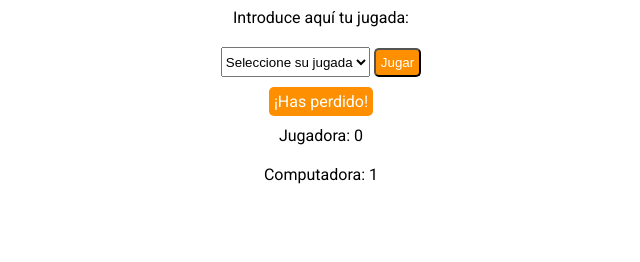
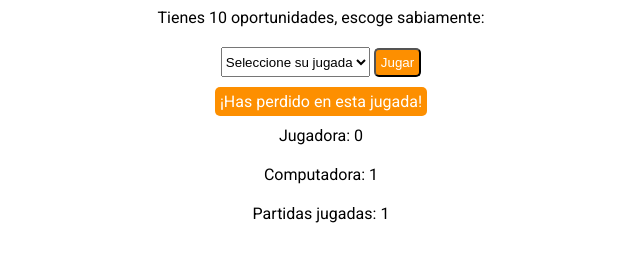
Before and after one commit to irenegwodak/paper-rock-scissors-javascript, a plain HTML site: page index.html in a window 1280 px wide. Both pictures are taken after a click on the button "Jugar". Shown: the part 90-352 px from the top of the page, without its empty margins (319-959 px from the left). Drawn offline with Linux system fonts and the light colour scheme.

Commit message:
add counter of the total played games on html and js & clean code adding function updateCounters & change on handleClick

```diff
--- a/index.html
+++ b/index.html
@@ -15,7 +15,7 @@
   <body>
     <main class="main">
       <h1>Juego Piedra, Papel y Tijera</h1>
-      <label for="user-move" class="label">Introduce aquí tu jugada:</label>
+      <label for="user-move" class="label">Tienes 10 oportunidades, escoge sabiamente:</label>
       <form action="" class="playing-container">
         <select name="" id="user-move" class="js-select select">
           <option value="empty">Seleccione su jugada</option>
@@ -27,9 +27,9 @@
       </form>
       <p class="js-print-result print-result">¡Vamos a jugar!</p>
 
-      <p class="js-counter-user counter">Jugadora: 0</p>
-      <p class="js-counter-machine counter">Computadora: 0</p>
-
+      <p class="counter">Jugadora: <span class="js-counter-user">0</span></p>
+      <p class="counter">Computadora: <span class="js-counter-machine">0</span></p>
+      <p class="counter">Partidas jugadas: <span class="js-counter-game">0</span></p>
     </main>
     <script type="text/javascript" src="./js/main.js"></script>
   </body>
--- a/js/main.js
+++ b/js/main.js
@@ -7,13 +7,15 @@ const printElement = document.querySelector('.js-print-result');
 //counters
 const counterUser = document.querySelector('.js-counter-user');
 const counterMachine = document.querySelector('.js-counter-machine');
+const counterGame = document.querySelector('.js-counter-game');
 let userCount = 0;
 let machineCount = 0;
+let gameCount = 0;
 
 //Messages to print
-const youWin = '¡Has ganado!';
-const youLose = '¡Has perdido!';
-const draw = 'Empate.';
+const youWin = '¡Has ganado en esta jugada!';
+const youLose = '¡Has perdido en esta jugada!';
+const draw = 'Empate';
 
 //FUNCTIONS
 
@@ -35,6 +37,8 @@ function getMachineSelect() {
   } else {
     machineSelect = 'scissors';
   }
+  console.log("número random: ", randomNumber);
+  console.log('selección máquina en función getMachineSelect: ', machineSelect);
   return machineSelect;
 }
 
@@ -44,11 +48,11 @@ function userVsMachine() {
   let result = '';
 
   //user wins
-  if (userSelect === 'paper' && machineSelect === 'rock') {
-    result = youWin;
-  } else if (userSelect === 'rock' && machineSelect === 'scissors') {
-    result = youWin;
-  } else if (userSelect === 'scissors' && machineSelect === 'paper') {
+  if (
+    (userSelect === 'paper' && machineSelect === 'rock') ||
+    (userSelect === 'rock' && machineSelect === 'scissors') ||
+    (userSelect === 'scissors' && machineSelect === 'paper')
+  ) {
     result = youWin;
   }
   // draw
@@ -59,29 +63,34 @@ function userVsMachine() {
   else {
     result = youLose;
   }
-
+  console.log('resultado de función userVsmachine: ', result);
   return result;
 }
 
-
-function printResult() {
-  const result = userVsMachine();
+function printMsgResult(userVsMachineResult) {
+  const result = userVsMachineResult;
   printElement.innerHTML = result;
-
-  if (result === youWin) {
+}
+function updateCounters(userVsMachineResult) {
+  if (userVsMachineResult === youWin) {
     userCount = userCount + 1;
-    counterUser.innerHTML = `Jugadora: ${userCount}`;
+    counterUser.innerHTML = userCount;
   }
-  if (result === youLose) {
+  if (userVsMachineResult === youLose) {
     machineCount += 1;
-    counterMachine.innerHTML = `Computadora: ${machineCount}`;
+    counterMachine.innerHTML = machineCount;
   }
+  counterGame.innerHTML = gameCount += 1;
 }
 
 function handleClick(event) {
   event.preventDefault();
-  userVsMachine();
-  printResult();
+  const result = userVsMachine();
+  printMsgResult(result);
+  updateCounters(result);
+
+  console.log('constante result: ', result);
+  console.log('jugadas: ', gameCount);
 }
 
 //EVENTS
```
Lines whose indentation alone changed are shown as unchanged.
